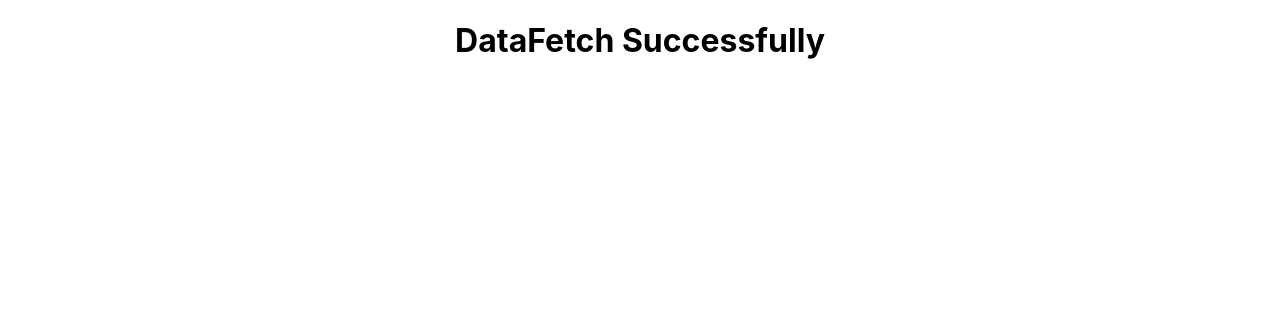
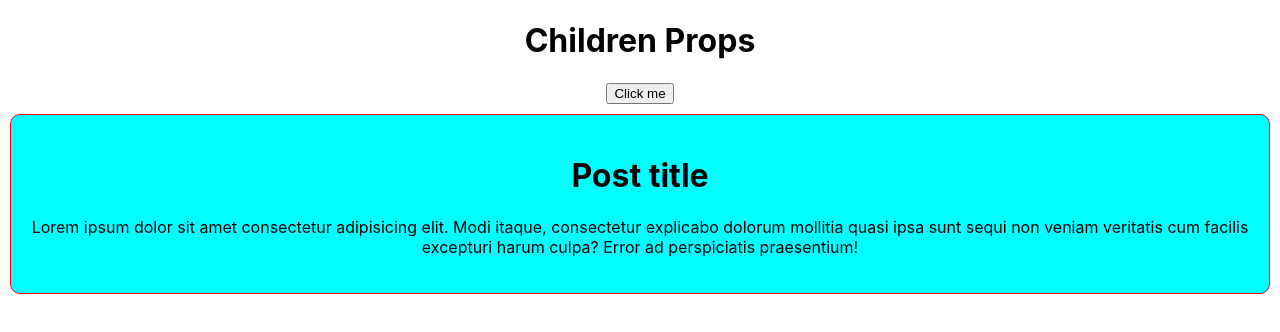
Before and after one commit to AsifAhmedSahil/Think-in-a-Typescript-Way---React-typescript, a React (Create React App) app: page / in a window 1280 px wide. Shown: the top 332 px of the page. Built offline with nearby package versions, Linux system fonts and the light colour scheme.

Commit message:
children props passing with button text and card components

```diff
--- a/src/App.css
+++ b/src/App.css
@@ -36,3 +36,12 @@
     transform: rotate(360deg);
   }
 }
+
+
+.card{
+  background: cyan;
+  padding: 20px;
+  border: 1px solid red;
+  border-radius: 10px;
+  margin: 10px;
+}
--- a/src/App.tsx
+++ b/src/App.tsx
@@ -1,7 +1,9 @@
 import React from 'react';
 
 import './App.css';
+import Button from './Components/Button';
 import DataFetch from './Components/DataFetch';
+import Post from './Components/Post';
 import User from './Components/User';
 import UserArrayofObject from './Components/UserArrayofObject';
 import USerObject from './Components/USerObject';
@@ -51,7 +53,15 @@ function App() {
     <USerObject userdata={userdata2}/>  */}
     {/* <UserArrayofObject UserArray={UserArray}/> */}
 
-    <DataFetch status="success"/>
+
+{/* user define props */}
+    {/* <DataFetch status="success"/> */}
+
+    {/* Button children props */}
+    <h1>Children Props</h1>
+    <Button>Click me</Button>
+
+    <Post/>
     </div>
   );
 }
--- /dev/null
+++ b/src/Components/Button.tsx
@@ -0,0 +1,15 @@
+import React from 'react'
+
+// children props hole react.reactNode dia kaj kora lage ****
+
+type button ={
+    children: React.ReactNode
+}
+
+const Button = ({children}:button) => {
+  return (
+    <button>{children}</button>
+  )
+}
+
+export default Button
--- /dev/null
+++ b/src/Components/Card.tsx
@@ -0,0 +1,11 @@
+import React from 'react'
+
+
+
+const Card = ({children}:{children:React.ReactNode}) => {
+  return (
+    <div className='card'>{children}</div>
+  )
+}
+
+export default Card
--- a/src/Components/DataFetch.tsx
+++ b/src/Components/DataFetch.tsx
@@ -1,4 +1,6 @@
 import React from 'react'
+
+// this is called user define props type******
 
 type DataFetchProps = {status: "success" | "error" | "loading"}
 
--- /dev/null
+++ b/src/Components/Post.tsx
@@ -0,0 +1,13 @@
+import React from 'react'
+import Card from './Card'
+
+const Post = () => {
+  return (
+    <Card>
+        <h1>Post title </h1>
+        <p>Lorem ipsum dolor sit amet consectetur adipisicing elit. Modi itaque, consectetur explicabo dolorum mollitia quasi ipsa sunt sequi non veniam veritatis cum facilis excepturi harum culpa? Error ad perspiciatis praesentium!</p>
+    </Card>
+  )
+}
+
+export default Post
```
